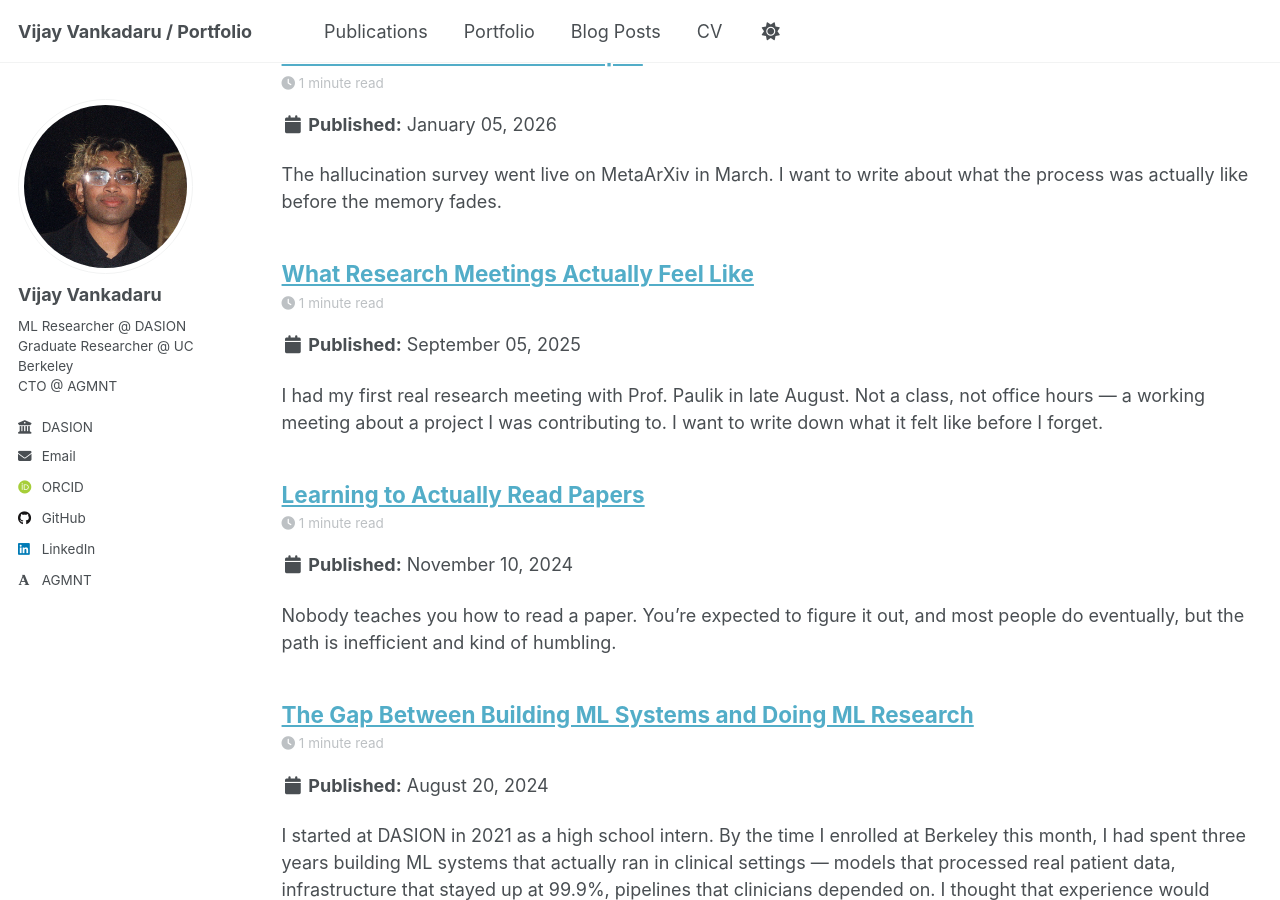
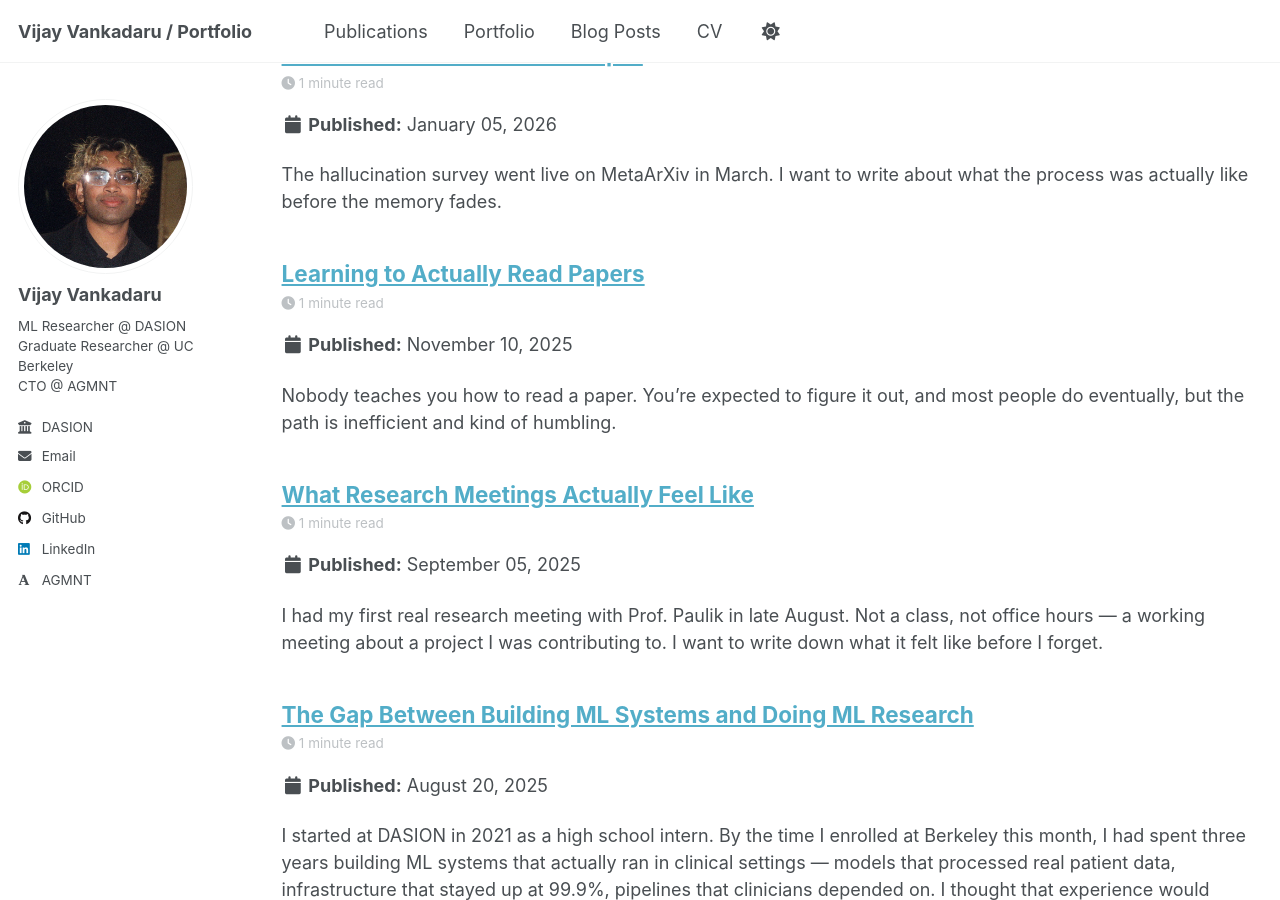
Before and after one commit to Vijay-Vankadaru/vijay-vankadaru.github.io, a Jekyll site: the page built from _pages/tag-archive.html, in a window 1280 px wide and 900 px high, scrolled down 913 px. Built offline with Jekyll 4.4.1, drawn with Linux system fonts in a browser that asks for light colours; some web fonts are replaced; a script that is not in the unit is left out; some of the changed text lies outside the part shown.

Commit message:
Fix blog post dates: Berkeley started Aug 2025 not 2024

```diff
--- a/_posts/2024-08-20-industry-to-research.md
+++ b/_posts/2025-08-20-industry-to-research.md
@@ -1,7 +1,7 @@
 ---
 title: 'The Gap Between Building ML Systems and Doing ML Research'
-date: 2024-08-20
-permalink: /posts/2024/08/industry-to-research/
+date: 2025-08-20
+permalink: /posts/2025/08/industry-to-research/
 tags:
   - research
   - reflection
--- a/_posts/2024-11-10-learning-to-read-papers.md
+++ b/_posts/2025-11-10-learning-to-read-papers.md
@@ -1,7 +1,7 @@
 ---
 title: 'Learning to Actually Read Papers'
-date: 2024-11-10
-permalink: /posts/2024/11/learning-to-read-papers/
+date: 2025-11-10
+permalink: /posts/2025/11/learning-to-read-papers/
 tags:
   - research
   - reflection
```
